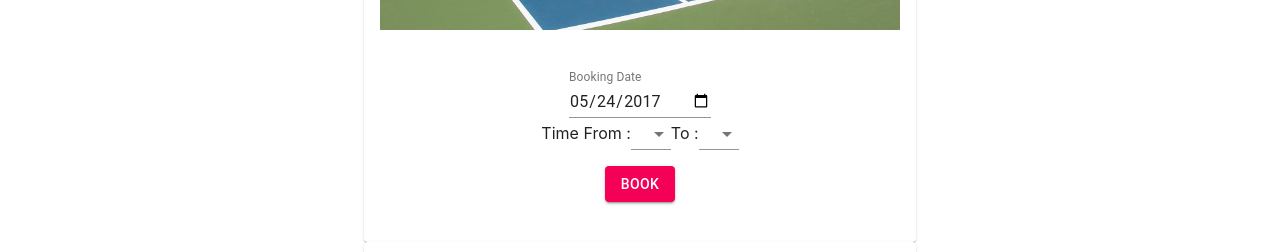
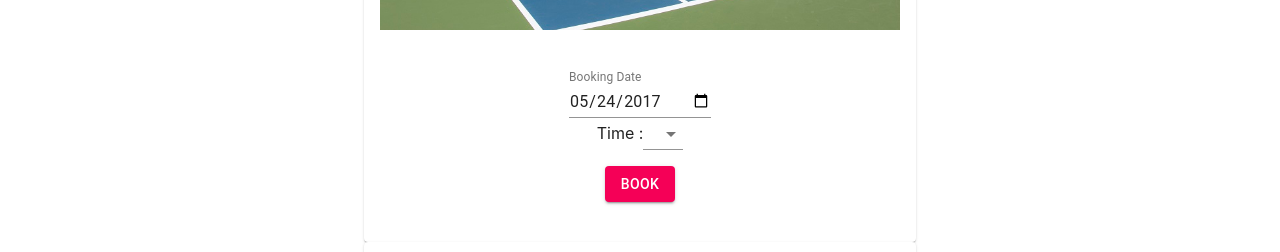
Before and after one commit to EANimesha/Facility-Booking-Frontend, a React (Create React App) app: page / in a window 1280 px wide. Shown: the part 371-623 px from the top of the page. Built offline with nearby package versions, Linux system fonts and the light colour scheme.

Commit message:
updated ui

```diff
--- a/src/components/FacilityCard.js
+++ b/src/components/FacilityCard.js
@@ -1,7 +1,7 @@
 import React, { Component } from 'react';
 
 import Card from "@material-ui/core/Card";
-import CardActions from "@material-ui/core/CardActions";
+// import CardActions from "@material-ui/core/CardActions";
 import CardContent from "@material-ui/core/CardContent";
 import CardMedia from "@material-ui/core/CardMedia";
 import TextField from "@material-ui/core/TextField";
@@ -25,9 +25,18 @@ const useStyles = (theme) => ({
   });
 
 class FacilityCard extends Component {
+  createHours= () => {
+    let hours = []
+
+    for (let i = 0; i < 25; i++) {
+      hours.push(<MenuItem value={i}>{i}:00 To {i+1}:00</MenuItem>)
+    }
+    return hours
+  }
 
   render() {
     const {classes}=this.props;
+
     return (
       <div>
       <Card>
@@ -59,22 +68,15 @@ class FacilityCard extends Component {
                 />
 
                 <br/>
-                  Time From :
+                <Typography variant="body">
+                Time  :
+                </Typography>
+
                 <Select
                   label="From"
                 >
-                  <MenuItem value={10}>10</MenuItem>
-                  <MenuItem value={20}>20</MenuItem>
-                  <MenuItem value={30}>30</MenuItem>
-                </Select>
 
-                  To :
-                <Select
-                  label="From"
-                >
-                  <MenuItem value={10}>10</MenuItem>
-                  <MenuItem value={20}>20</MenuItem>
-                  <MenuItem value={30}>30</MenuItem>
+                {this.createHours()}
                 </Select>
 
                   <p/>
```
